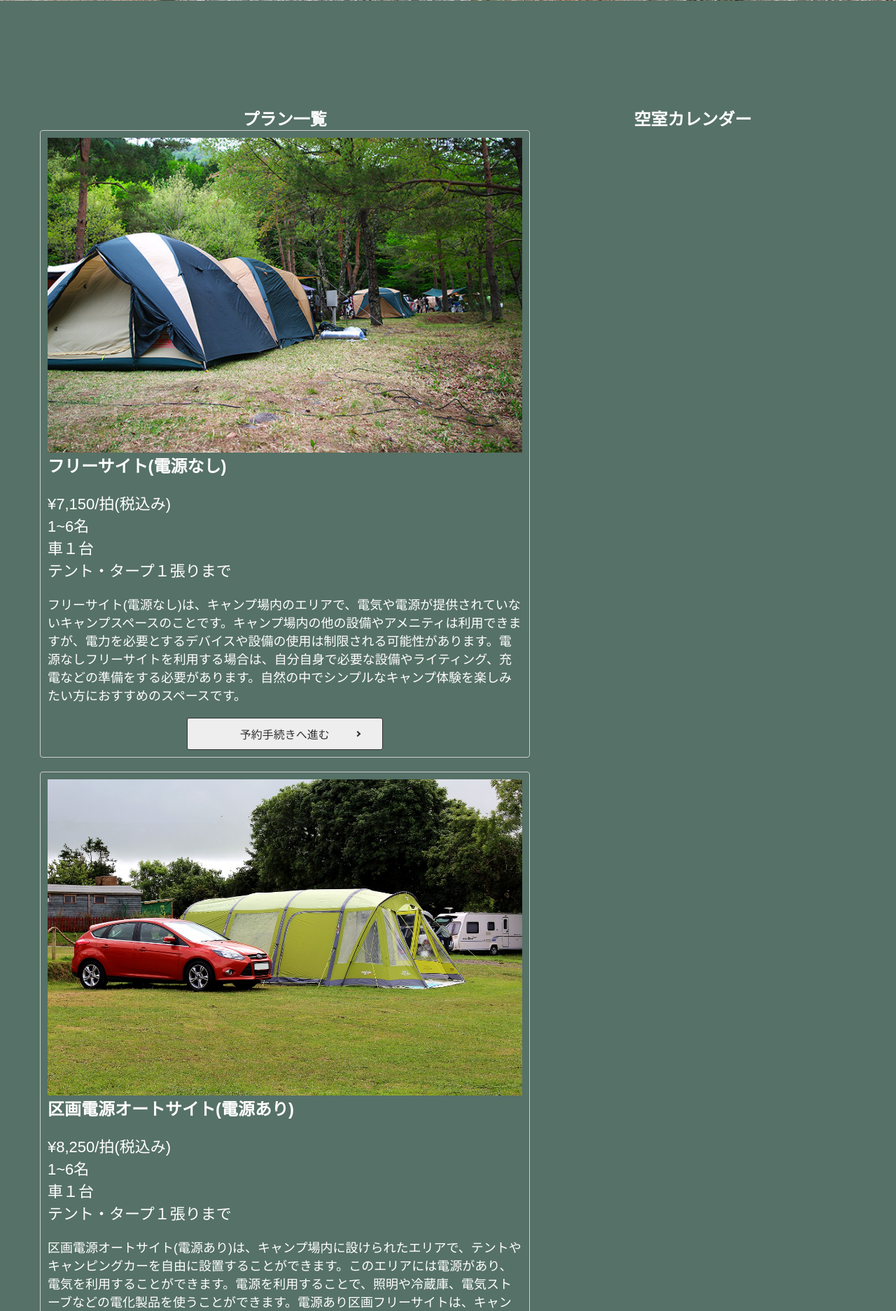
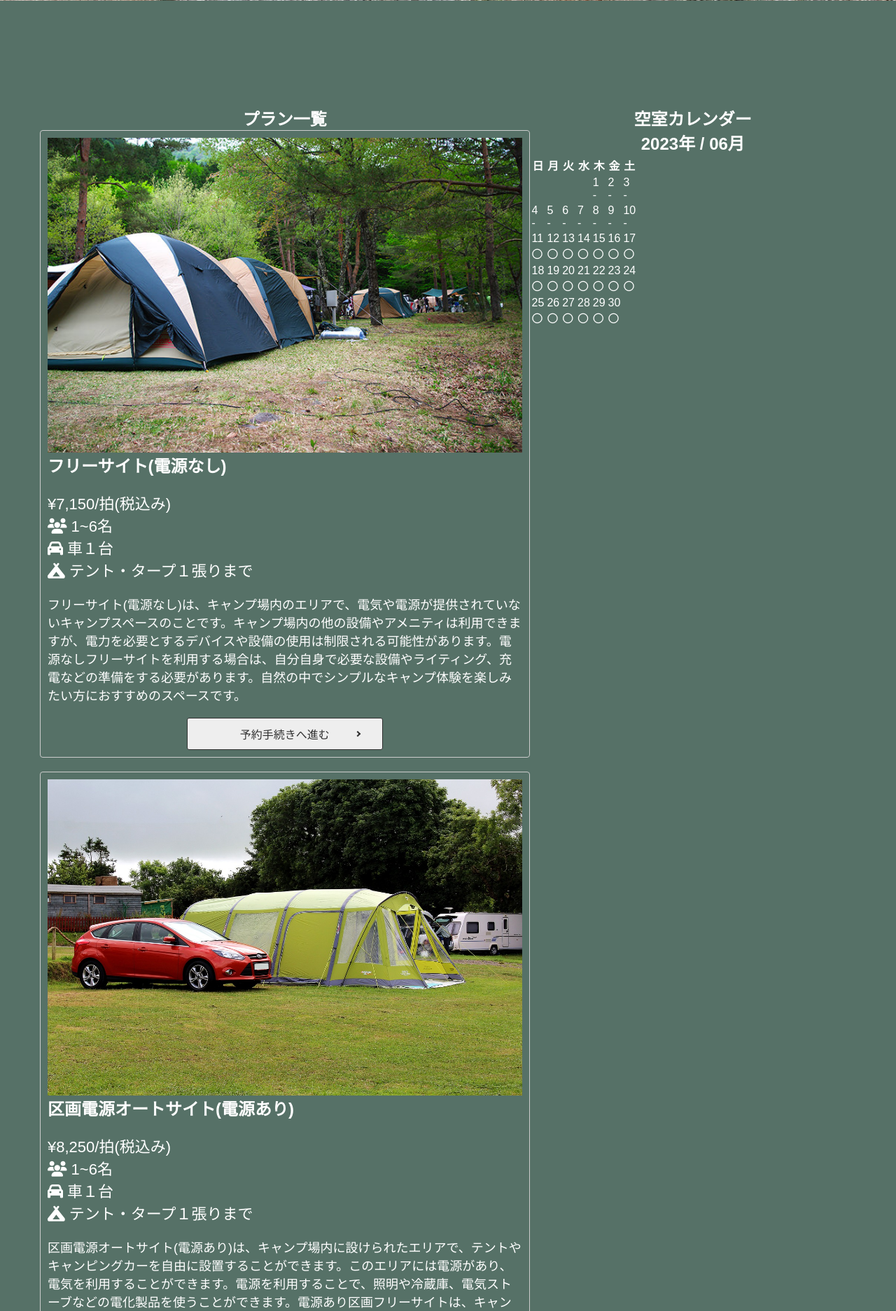
Before and after one commit to atsu456/foreach, a PHP site: page /reserve in a window 1280 px wide. Shown: the part 799-2673 px from the top of the page at 70% size. Run offline with PHP 8.4, Linux system fonts and the light colour scheme; some libraries are stand-ins or nearby versions; some web fonts are replaced.

Commit message:
reserve更新

```diff
--- a/func/func.php
+++ b/func/func.php
@@ -79,3 +79,51 @@ function calc_totals()
     $_SESSION['cart']['total_quantity'] += $item['quantity'];
   }
 }
+
+//カレンダー
+
+// タイムゾーンを日本に変更
+date_default_timezone_set('Asia/Tokyo');
+// 曜日表示用の配列
+$weekday = array('日', '月', '火', '水', '木', '金', '土',);
+// $weekday = array('Sun', 'Mon', 'Tue', 'Wed', 'Thu', 'Fri', 'Sat',);
+
+// GETで基準日のデータを受け取れたら値を変数へ格納
+$refYear = isset($_GET['refYear']) ? $_GET['refYear'] : '';
+$refMonth = isset($_GET['refMonth']) ? $_GET['refMonth'] : '';
+
+// 今日のオブジェクトを生成
+$objToday = new DateTime();
+
+// 基準日のオブジェクトを生成
+if (empty($refYear) && empty($refMonth)) {
+  $objRefDate = new DateTime();
+} else {
+  $objRefDate = new DateTime("$refYear-$refMonth-1");
+}
+// 年月日をそれぞれ変数へ格納
+$thisYear = $objRefDate->format('Y');
+$thisMonth = $objRefDate->format('m');
+$thisDate = $objRefDate->format('j');
+// 表示用の月を変数へ格納
+$thisDisplayMonth_num = $objRefDate->format('n');
+$thisDisplayMonth_str = $objRefDate->format('F');
+// 曜日を取得
+$thisWeekDay = $objRefDate->format('w');
+// 当月の総日数を取得
+$thisFullDays = $objRefDate->format('t');
+
+// 基準日を元に初日のオブジェクトを生成
+$objFirstDateTime = new DateTime("$thisYear-$thisMonth-1");
+// 初日の曜日を取得
+$thisFirstWeekDay = $objFirstDateTime->format('w');
+
+// 基準日を元に最終日のオブジェクトを生成
+$objLastDateTime = new DateTime("$thisYear-$thisMonth-$thisFullDays");
+// 最終日の曜日を取得
+$thisLastWeekDay = $objLastDateTime->format('w');
+
+// 前月のオブジェクトを生成
+$objPrevMonth = new DateTime("$thisYear-$thisMonth-1 -1 Months");
+// 次月のオブジェクトを生成
+$objNextMonth = new DateTime("$thisYear-$thisMonth-1 +1 Months");
--- a/reserve.php
+++ b/reserve.php
@@ -1,3 +1,7 @@
+<?php
+
+require_once 'func/func.php';
+?>
 <!DOCTYPE html>
 <html lang="ja">
 
@@ -10,6 +14,7 @@
   <link rel="stylesheet" href="https://use.typekit.net/pke3ujd.css">
   <script src="https://kit.fontawesome.com/0fb73e8725.js" crossorigin="anonymous"></script>
 </head>
+
 <body id="reserve">
 
   <header class="header">
@@ -30,66 +35,59 @@
       </section>
 
       <div class="section_reserve contents">
-
         <div class="section_left">
           <h1>プラン一覧</h1>
           <div class="campsite_article">
-
             <div class="campsite_top">
               <img src="image/freesite.jpg" alt="" class="site_img">
               <div>
                 <h2>フリーサイト(電源なし)</h2>
               </div>
-                        <P>¥7,150/拍(税込み)</P>
-                        <p>1~6名</p>
-                        <p>車１台</p>
-                        <p>テント・タープ１張りまで</p>
+              <p>¥7,150/拍(税込み)</p>
+              <p><i class="fas fa-users"></i> 1~6名</p>
+              <p><i class="fas fa-car"></i> 車１台</p>
+              <p><i class="fas fa-campground"></i> テント・タープ１張りまで</p>
             </div>
-
             <div class="text">
               <p>フリーサイト(電源なし)は、キャンプ場内のエリアで、電気や電源が提供されていないキャンプスペースのことです。キャンプ場内の他の設備やアメニティは利用できますが、電力を必要とするデバイスや設備の使用は制限される可能性があります。電源なしフリーサイトを利用する場合は、自分自身で必要な設備やライティング、充電などの準備をする必要があります。自然の中でシンプルなキャンプ体験を楽しみたい方におすすめのスペースです。</p>
             </div>
             <div class="button_reserve">
               <a href="reserve_form.php">予約手続きへ進む</a>
             </div>
+          </div>
 
-                    </div>
+          <!-- Plan 2: 区画電源オートサイト(電源あり) -->
           <div class="campsite_article">
-
             <div class="campsite_top">
               <img src="image/autosite.jpg" alt="" class="site_img">
               <div>
                 <h2>区画電源オートサイト(電源あり)</h2>
               </div>
-                                <P>¥8,250/拍(税込み)</P>
-                                <p>1~6名</p>
-                                <p>車１台</p>
-                                <p>テント・タープ１張りまで</p>
+              <p>¥8,250/拍(税込み)</p>
+              <p><i class="fas fa-users"></i> 1~6名</p>
+              <p><i class="fas fa-car"></i> 車１台</p>
+              <p><i class="fas fa-campground"></i> テント・タープ１張りまで</p>
             </div>
-
-
             <div class="text">
               <p>区画電源オートサイト(電源あり)は、キャンプ場内に設けられたエリアで、テントやキャンピングカーを自由に設置することができます。このエリアには電源があり、電気を利用することができます。電源を利用することで、照明や冷蔵庫、電気ストーブなどの電化製品を使うことができます。電源あり区画フリーサイトは、キャンプ場での快適な滞在を求める人々におすすめのスペースです。</p>
             </div>
             <div class="button_reserve">
               <a href="reserve_form.php">予約手続きへ進む</a>
             </div>
+          </div>
+          <!-- Plan 3: ソロキャンプサイト(電源なし) -->
 
-                    </div>
           <div class="campsite_article">
-
             <div class="campsite_top">
               <img src="image/solosite.jpg" alt="" class="site_img">
               <div>
                 <h2>ソロキャンプサイト(電源なし)</h2>
               </div>
-                        <P>¥4,400/拍(税込み)</P>
-                        <p>1~6名</p>
-                        <p>車１台</p>
-                        <p>テント・タープ１張りまで</p>
-
+              <p>¥4,400/拍(税込み)</p>
+              <p><i class="fas fa-users"></i> 1~6名</p>
+              <p><i class="fas fa-car"></i> 車１台</p>
+              <p><i class="fas fa-campground"></i> テント・タープ１張りまで</p>
             </div>
-
             <div class="text">
               <p>ソロキャンプサイト（電源なし）は、一人で利用することができるキャンプ場です。このキャンプ場では、電源が提供されていないため、自然の中でシンプルな生活を楽しむことができます。テントを張り、寝袋で寝泊まりし、焚火を囲んで食事をしたり、アウトドアアクティビティを楽しむことができます。電源がないため、携帯電話や電化製品の利用は制限されますが、自然の中での静寂な時間を過ごしたい方におすすめのスペースです。</p>
             </div>
@@ -98,11 +96,60 @@
             </div>
           </div>
         </div>
+
         <div class="section_right">
+
         <h1>空室カレンダー</h1>
+
+          <div class="calendar-section">
+
+            <h1><?= $thisYear . '年 / ' . $thisMonth . '月' ?></h1>
+
+            <table class="calendar">
+            <tr>
+          <!-- カレンダーの曜日の表示 -->
+          <?php foreach ($weekday as $day) : ?>
+            <th><?= $day; ?></th>
+          <?php endforeach; ?>
+        </tr>
+        <tr>
+          <!-- 1日の前の空欄を表示 -->
+          <?php for ($emptyCellCount = 0; $emptyCellCount < $thisFirstWeekDay; $emptyCellCount++) : ?>
+            <td></td>
+          <?php endfor; ?>
+          <!--　カレンダーの日付を表示 -->
+          <?php for ($dateCount = 1; $dateCount <= $thisFullDays; $dateCount++) : ?>
+            <?php $d = $objToday->format('j') ?>
+            <?php if($dateCount >= $d): ?>
+            <td class="day <?= "$thisYear-$thisMonth-$dateCount" == $objToday->format('Y-m-d') ? 'today' : ''; ?>" onclick="showSelectedDate('<?= "$thisYear-$thisMonth-$dateCount" ?>')">
+            <?= $dateCount; ?><br>
+            〇
+            </td>
+            <?php else: ?>
+              <td  <?= "$thisYear-$thisMonth-$dateCount" == $objToday->format('Y-m-d') ? 'today' : ''; ?>" >
+            <?= $dateCount; ?><br>
+            -
+            </td>
+            <?php endif; ?>
+            </div>
+            <?php if (($dateCount + $thisFirstWeekDay) % 7 == 0) : ?>
+        </tr>
+        <?php if ($dateCount != $thisFullDays || $thisLastWeekDay != 6) : ?>
+          <tr>
+          <?php endif; ?>
+        <?php endif; ?>
+      <?php endfor; ?>
+      <!-- 最終日の後ろの空欄を表示 -->
+      <?php for ($emptyCellCount = 1; $emptyCellCount < (7 - $thisLastWeekDay); $emptyCellCount++) : ?>
+        <td></td>
+      <?php endfor; ?>
+            </table>
+          </div>
+        </div>
     </div>
     </article>
   </main>
+
   <footer class="footer">
     <div class="ft">
       <ul class="ft__ul">
@@ -136,5 +183,25 @@
     </div>
     <div class="ft_copyright">©2023 foreach campground</div>
   </footer>
+  <script>
+    function showSelectedDate(date) {
+//        document.getElementById('selectedDateContainer').textContent = date;
+document.getElementById('date').value = date;
+          // ここで選択された日付を他の要素に表示する処理を行う
+    }
+</script>
+<script>
+    document.addEventListener("DOMContentLoaded", function() {
+        var today = new Date();
+        var dd = String(today.getDate()).padStart(2, '0');
+        var mm = String(today.getMonth() + 1).padStart(2, '0');
+        var yyyy = today.getFullYear();
+
+        today = yyyy + '-' + mm + '-' + dd;
+
+        document.getElementById("date").setAttribute("min", today);
+    });
+</script>
 </body>
+
 </html>
```
Also changed, not shown: reserve_form.php (+32 -13 lines). Lines whose indentation alone changed are shown as unchanged.
